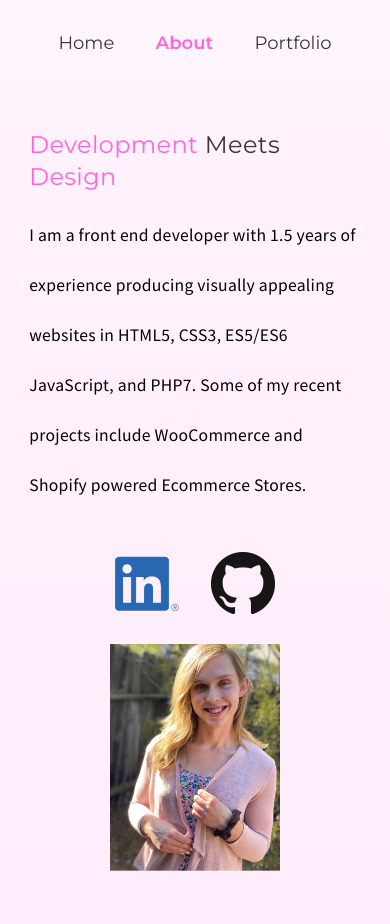
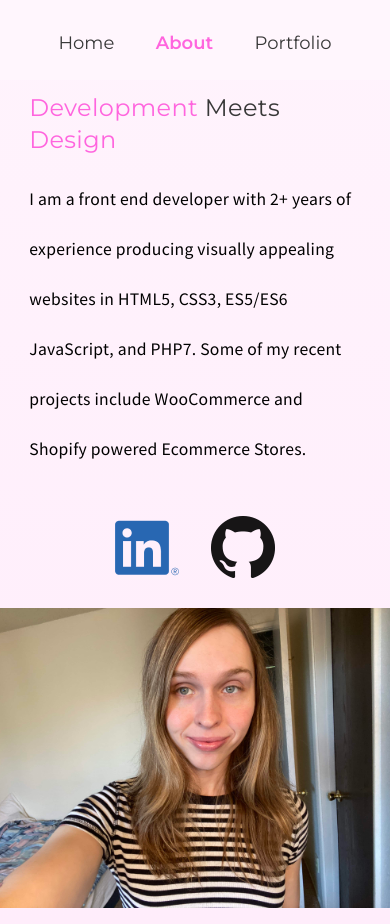
Before and after one commit to emmalynnn97/emma-website, a React (Create React App) app: page /about in a window 390 px wide. Built offline with nearby package versions, Linux system fonts and the light colour scheme.

Commit message:
small style changes

```diff
--- a/src/About.js
+++ b/src/About.js
@@ -1,7 +1,7 @@
 import React, { Component } from 'react'
 import Nav from './Nav'
 import {Link} from 'react-router-dom'
-import me from './me.png'
+import me from './me.jpg'
 import linkedin from './linkedin.png'
 import github from './github.png'
 
@@ -29,9 +29,6 @@ export class About extends Component {
             margin:'0 2em',
             width:'50%'
         }
-        const rightStyle={
-            margin:'0 6em'
-        }
         const headingStyle={
             fontWeight:'normal',
             fontFamily:'Montserrat',
@@ -50,13 +47,13 @@ export class About extends Component {
             <div className='about-container' style={containerStyle}>
                     <div  className='about-left' style={leftStyle}>
                         <h1 className='about-heading' style={headingStyle}><span>Development</span> Meets <span>Design</span></h1>
-                        <p>I am a front end developer with 1.5 years of experience producing visually appealing websites in HTML5, CSS3, ES5/ES6 JavaScript, and PHP7. Some of my recent projects include WooCommerce and Shopify powered Ecommerce Stores.</p>
+                        <p>I am a front end developer with 2+ years of experience producing visually appealing websites in HTML5, CSS3, ES5/ES6 JavaScript, and PHP7. Some of my recent projects include WooCommerce and Shopify powered Ecommerce Stores.</p>
                         <div className='icon-row' style={iconRowStyle}>
                             <a target='_blank' rel="noopener noreferrer" href="https://www.linkedin.com/in/emma-guy-639014189/"><img src={linkedin} alt="linkedin link"></img></a>
                             <a target='_blank' rel="noopener noreferrer" href="https://github.com/emmalynnn97"><img src={github} alt="linkedin link"></img></a>
                         </div>
                     </div>
-                    <div className='about-right' style={rightStyle}>
+                    <div className='about-right'>
                         <img src={me} alt="Emma Lynn"/>
                     </div>
             </div>
--- a/src/App.css
+++ b/src/App.css
@@ -82,7 +82,7 @@ letter-spacing: 0.015em;
 }
 
 .about-right >img{
-    width:275px;
+    height:300px;
 }
 @keyframes bobarrow{
     0%{
@@ -131,9 +131,7 @@ letter-spacing: 0.015em;
     .form-container{
         top:0 !important;
     }
-    .about-right > img{
-        width:170px !important;
-    }
+
     .about-left p{
         line-height:50px !important;
         font-size:1.1em;
--- a/src/FeaturedProjects.js
+++ b/src/FeaturedProjects.js
@@ -31,8 +31,10 @@ export class FeaturedProjects extends Component {
         }
         const projContainerStyle={
             display:'flex',
-            justifyContent:'space-between',
-            width:'70%'
+            justifyContent:'space-evenly',
+            width:'100%',
+            maxWidth:'1400px',
+            flexWrap:'wrap'
         }
         const projStyle={
 
```
Also changed, not shown: src/Portfolio.js (line endings or trailing spaces), src/me.jpg (added).
